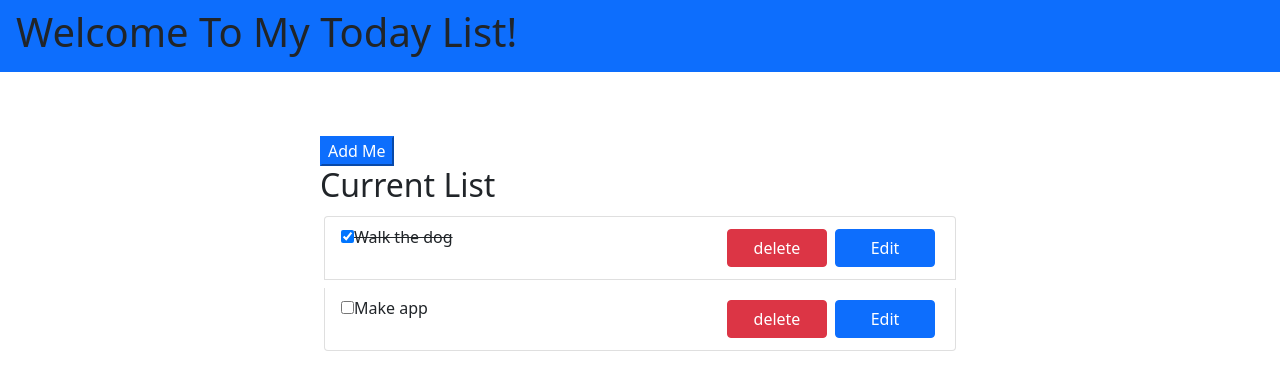
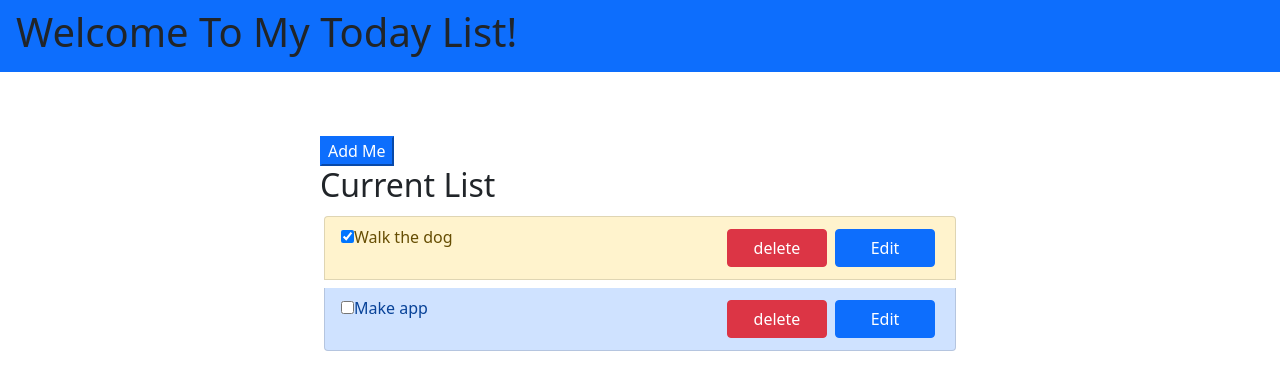
Before and after one commit to nacerillo/stem-todo, a React (Create React App) app: page / in a window 1280 px wide. Shown: the top 390 px of the page. Built offline with nearby package versions, Linux system fonts and the light colour scheme.

Commit message:
changing color of list items when checked for completion

```diff
--- a/package.json
+++ b/package.json
@@ -6,6 +6,7 @@
     "array-move": "^4.0.0",
     "bootstrap": "^5.1.1",
     "react": "^17.0.2",
+    "react-beautiful-dnd": "^13.1.0",
     "react-bootstrap": "^2.0.0-rc.1",
     "react-dom": "^17.0.2",
     "react-scripts": "^4.0.3",
@@ -38,6 +39,7 @@
   "devDependencies": {
     "@types/node": "^16.9.4",
     "@types/react": "^17.0.22",
+    "@types/react-beautiful-dnd": "^13.1.2",
     "@types/react-dom": "^17.0.9",
     "@types/sortablejs": "^1.10.7"
   }
--- a/src/TodoListItem.css
+++ b/src/TodoListItem.css
@@ -1,5 +1,5 @@
-.complete {
-	text-decoration: line-through;
+.m-1 .list-group-item .complete {
+	background-color: tomato;
 }
 
 .btn {
--- a/src/TodoListItem.tsx
+++ b/src/TodoListItem.tsx
@@ -34,8 +34,8 @@ export const TodoListItem: React.FC<TodoListItemProps> = ({
 }) => {
 
   return (
-    <li className = 'm-1 list-group-item'>
-      <label className={todo.complete ? "complete" : undefined}>
+    <li className = {todo.complete ? "m-1 list-group-item list-group-item-warning" : "m-1 list-group-item list-group-item-primary"} >
+      <label>
         <input
           type="checkbox"
           onChange={() => toggleComplete(todo)}
```
Also changed, not shown: src/App.tsx (+3 -13 lines), src/TodoList.tsx (+5 -16 lines), 1 other file (tests, documents, lock files or other folders).
